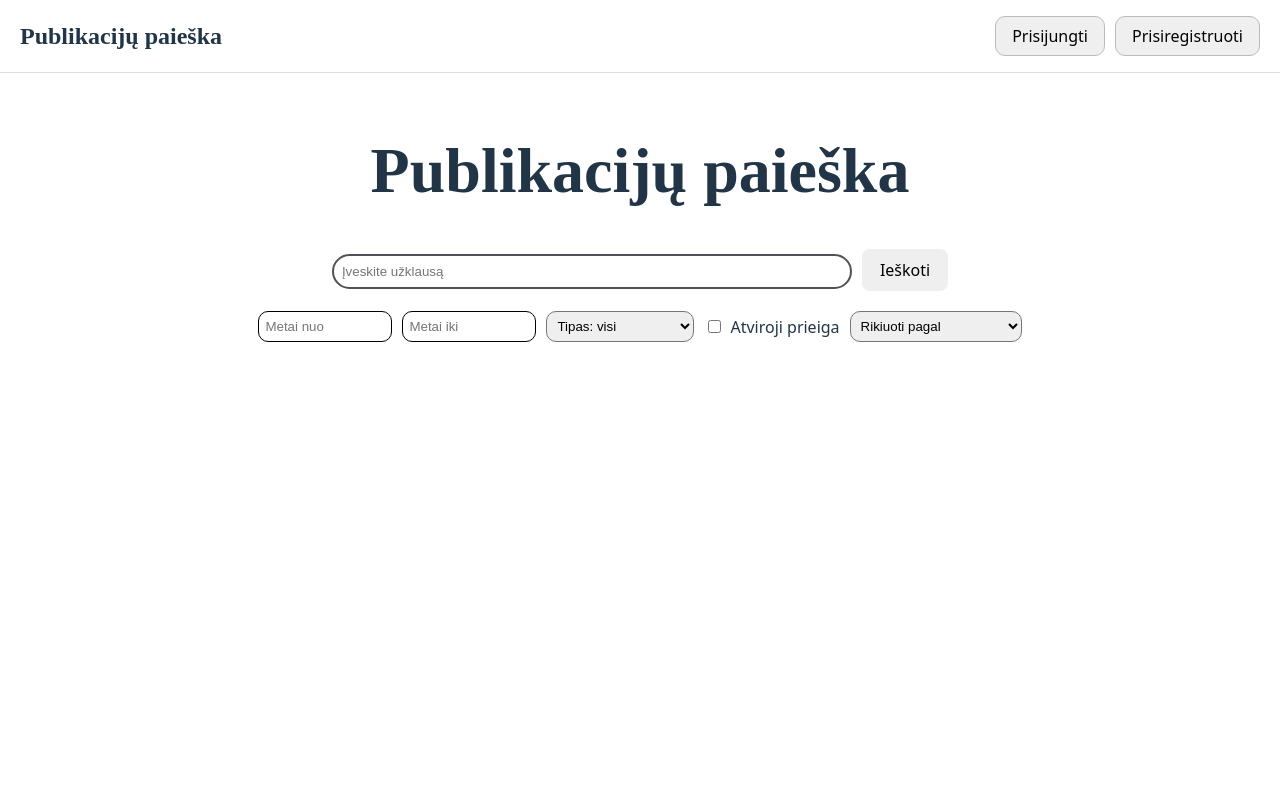
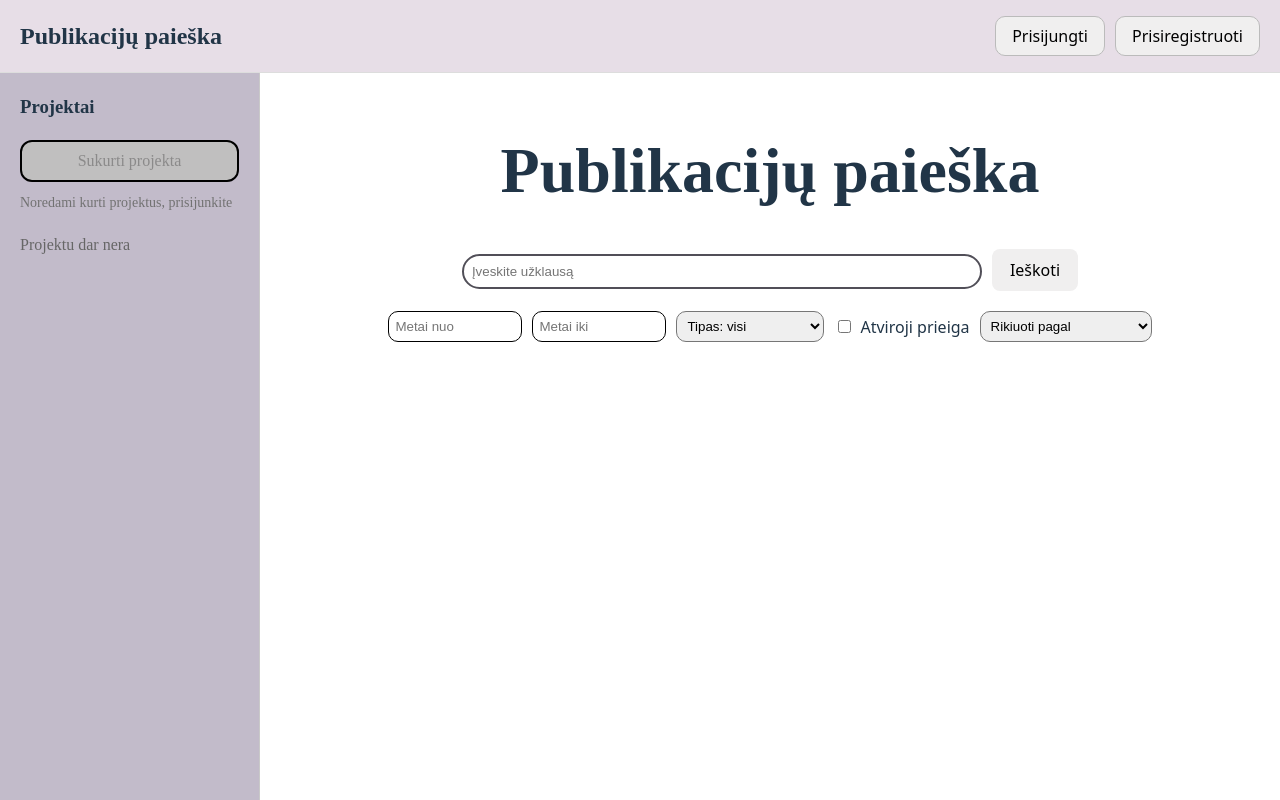
Before and after one commit to RojusJS/Publication_Finder, a React app in the folder Frontend/: page / in a window 1280 px wide. Built offline with nearby package versions, Linux system fonts and the light colour scheme; the HTML template or start-up script is replaced by a standard one.

Commit message:
Create frontend projects sidebar

```diff
--- /dev/null
+++ b/Frontend/src/components/projectsBar.jsx
@@ -0,0 +1,72 @@
+import React from "react";
+
+function ProjectsSidebar({ onCreateProjectClick, isLoggedIn, projects }) {
+  return (
+    <div
+      style={{
+        width: "260px",
+        minWidth: "260px",
+        borderRight: "1px solid #c9c9c9",
+        padding: "20px",
+        boxSizing: "border-box",
+        fontFamily: "Times New Roman",
+        background: "#c2bbca",
+        minHeight: "calc(100vh - 73px)",
+      }}
+    >
+      <h3 style={{ marginTop: 0 }}>Projektai</h3>
+
+      <button
+        onClick={onCreateProjectClick}
+        disabled={!isLoggedIn}
+        style={{
+          width: "100%",
+          padding: "10px 14px",
+          background: isLoggedIn ? "#e4e3e3" : "#c0bfbf",
+          border: "2px solid #000000",
+          borderRadius: "12px",
+          cursor: isLoggedIn ? "pointer" : "not-allowed",
+          fontFamily: "Times New Roman",
+          fontSize: "16px",
+        }}
+      >
+        Sukurti projekta
+      </button>
+
+      {!isLoggedIn && (
+        <p style={{ marginTop: "10px", fontSize: "14px", color: "#727272" }}>
+          Noredami kurti projektus, prisijunkite
+        </p>
+      )}
+
+      <div style={{ marginTop: "20px" }}>
+        {length === 0 ? (
+          <p style={{ margin: 0, color: "#666" }}>
+            Projektu dar nera
+          </p>
+        ) : (
+          <div style={{ display: "flex", flexDirection: "column", gap: "10px" }}>
+            {projects.map((project) => (
+              <div
+                key={project.id}
+                style={{
+                  border: "1px solid #c5bfbf",
+                  borderRadius: "10px",
+                  padding: "10px",
+                  background: "#fcfcfc",
+                }}
+              >
+                <strong>{project.name}</strong>
+                <p style={{ margin: "6px 0 0 0", fontSize: "14px", color: "#555" }}>
+                  {project.description || "Aprasymo nėra"}
+                </p>
+              </div>
+            ))}
+          </div>
+        )}
+      </div>
+    </div>
+  );
+}
+
+export default ProjectsSidebar;
--- a/Frontend/src/components/topHeaderBar.jsx
+++ b/Frontend/src/components/topHeaderBar.jsx
@@ -9,6 +9,7 @@ function HeaderBar({ isLoggedIn, onLogin, onRegister, onAvatarClick }) {
         padding: "16px 20px",
         borderBottom: "1px solid #ddd",
         boxSizing: "border-box",
+        background: "#e7dee7",
       }}
     >
       <div style={{ fontFamily: "Times New Roman" }}>
--- a/Frontend/src/pages/homePage.jsx
+++ b/Frontend/src/pages/homePage.jsx
@@ -5,6 +5,7 @@ import { searchPublications } from "../services/openalexApi";
 import FiltersBar from "../components/filterBar";
 import HeaderBar from "../components/topHeaderBar";
 import AuthModal from "../components/AuthModal";
+import ProjectsBar from "../components/projectsBar";
 
 function HomePage() {
   const [query, setQuery] = useState("");
@@ -73,7 +74,19 @@ function HomePage() {
         onCancel={closeAuthModal}
         onSubmit={handleAuthSubmit}
       />
-      <div style={{ width: "100%", display: "flex", justifyContent: "center" }}>
+
+      <div
+        style={{
+          display: "flex",
+          width: "100%",
+          alignItems: "stretch",
+        }}
+      >
+        <ProjectsBar isLoggedIn={isLoggedIn} />
+
+        <div
+          style={{ width: "100%", display: "flex", justifyContent: "center" }}
+        >
           <div
             style={{
               width: "100%",
@@ -119,6 +132,7 @@ function HomePage() {
           </div>
         </div>
       </div>
+    </div>
   );
 }
 
```
Lines whose indentation alone changed are shown as unchanged.
